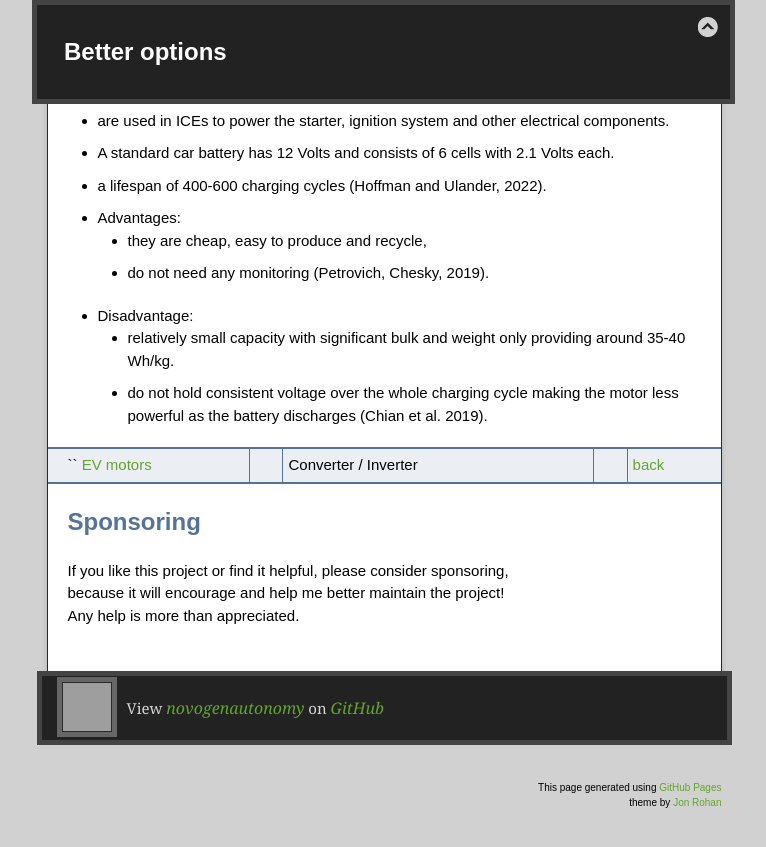
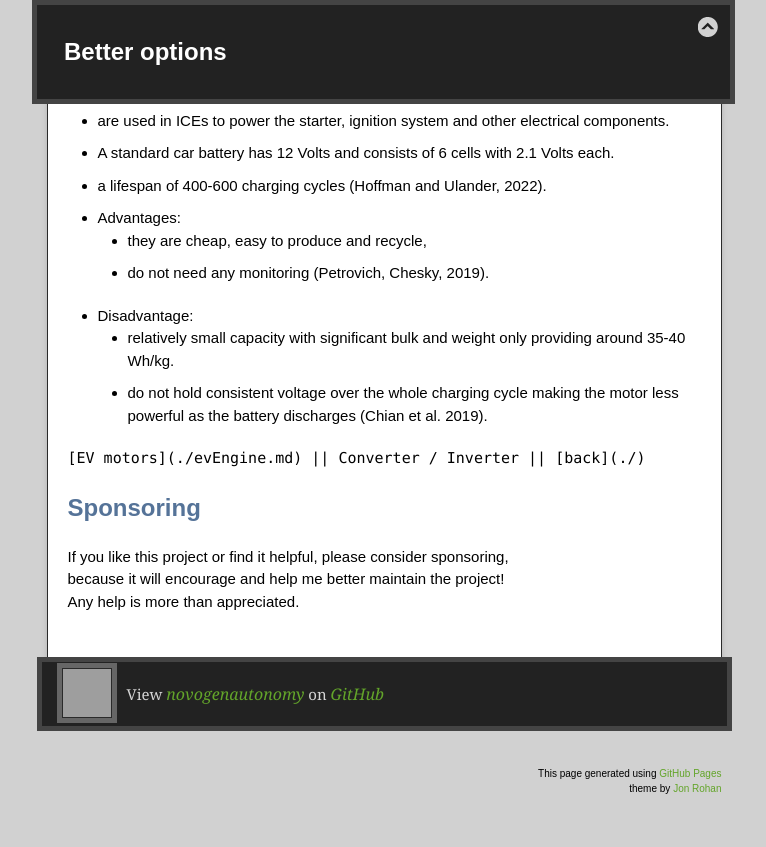
Before and after one commit to novogenautonomy/novogenautonomy.github.io, a Jekyll site: the page built from batteries.md, in a window 1280 px wide and 900 px high, scrolled down 1803 px. Shown: the top 847 px of the window, without its empty margins (256-1022 px from the left). Built offline with Jekyll 4.4.1, drawn with Linux system fonts in a browser that asks for light colours; our own code applies the rules of GitHub Pages for plain Markdown files; grey boxes are pictures that could not be loaded.

Commit message:
Update batteries.md

```diff
--- a/batteries.md
+++ b/batteries.md
@@ -60,8 +60,9 @@ and Ulander, 2022).
 
 
 
-`` [EV motors](./evEngine.md) ||  Converter / Inverter || [back](./)
-
+``
+[EV motors](./evEngine.md) ||  Converter / Inverter || [back](./)
+``
 
 
 ## Sponsoring
```
